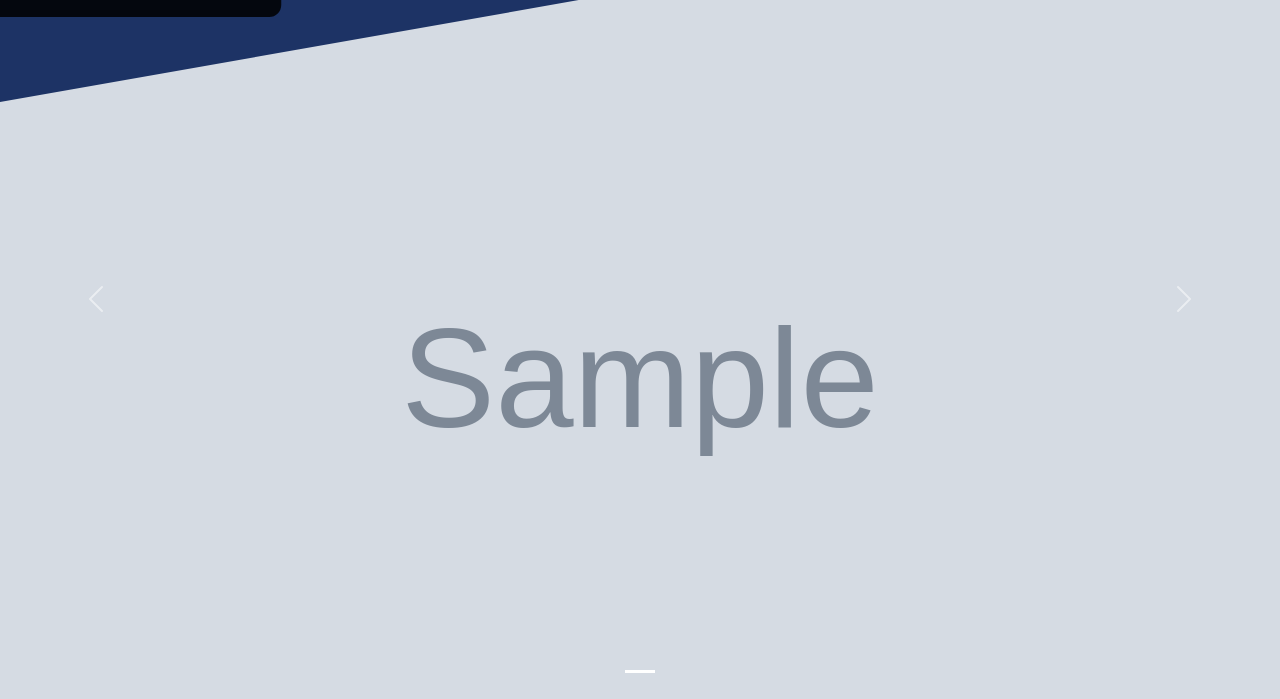
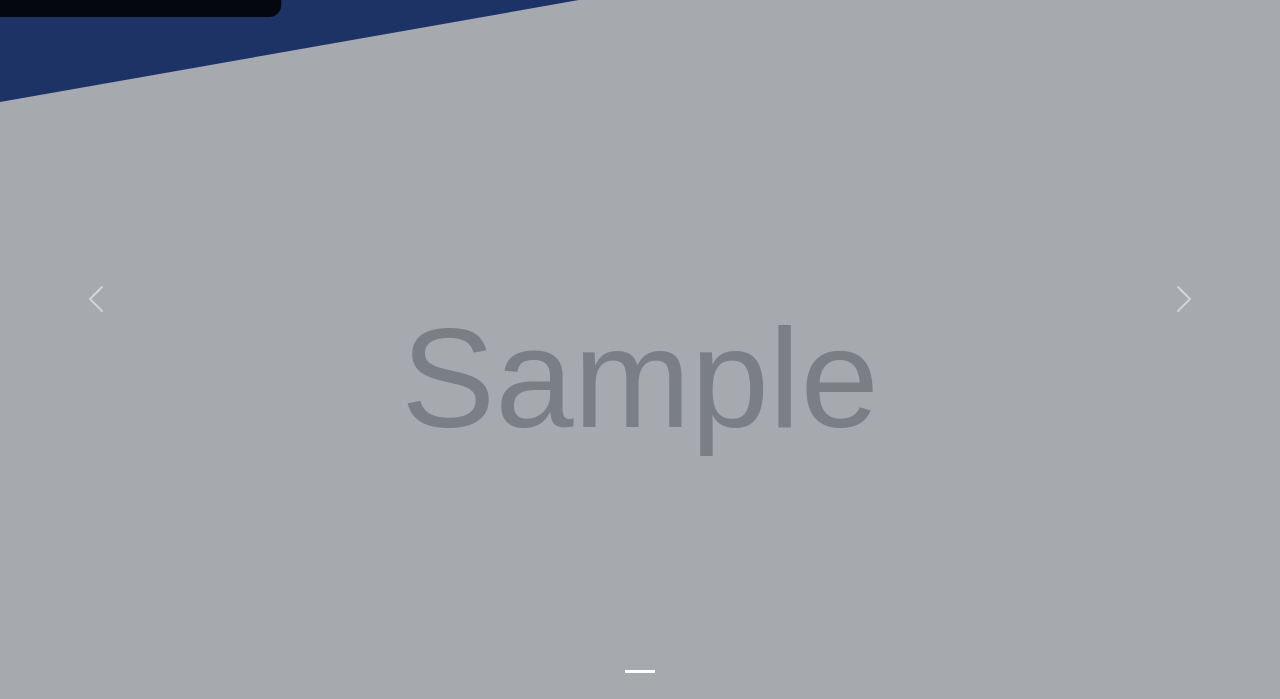
Before and after one commit to asakeev01/BusinessNAU, a Django app: page /programs/1/ in a window 1280 px wide. Shown: the part 251-950 px from the top of the page. Run offline with Django 5.2, Linux system fonts and the light colour scheme; tables that the repository leaves empty hold one stand-in row (values such as "Sample post"); grey boxes marked "Sample" are stand-in pictures; some libraries are stand-ins or nearby versions.

Commit message:
uncommented overlay-image

```diff
--- a/nau/static/programs/detail.css
+++ b/nau/static/programs/detail.css
@@ -39,13 +39,13 @@
     z-index: 3; /* Places it behind the text */
 }
 
-/*.overlay-image {*/
-/*    position: absolute;*/
-/*    bottom: 0;*/
-/*    left: 0;*/
-/*    right: 0;*/
-/*    top: 0;*/
-/*    background-position: center;*/
-/*    background-size: cover;*/
-/*    opacity: 0.5;*/
-/*}*/
+.overlay-image {
+    position: absolute;
+    bottom: 0;
+    left: 0;
+    right: 0;
+    top: 0;
+    background-position: center;
+    background-size: cover;
+    opacity: 0.5;
+}
```
